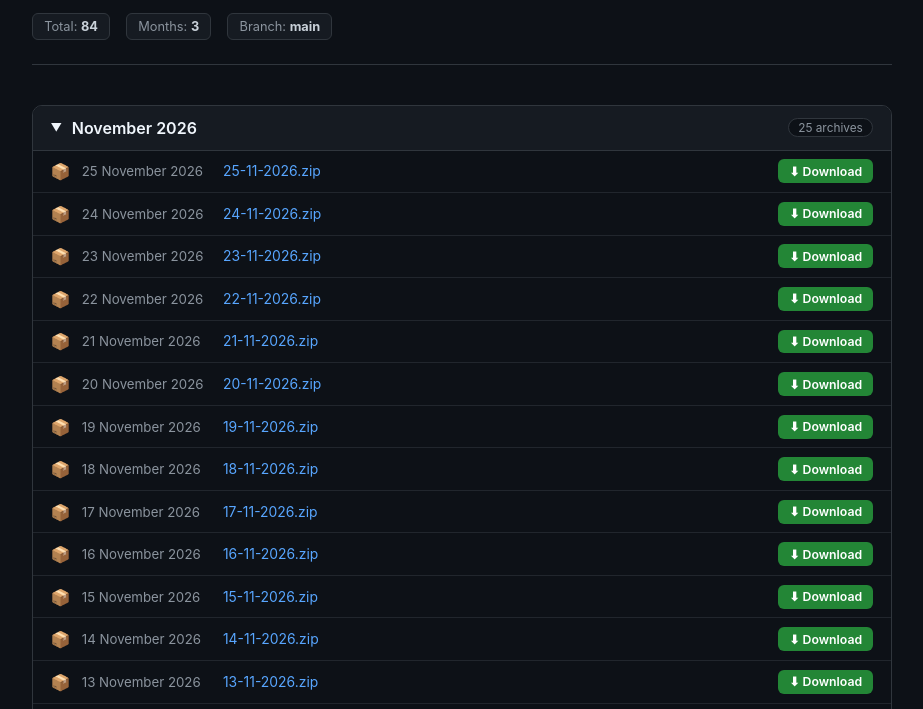
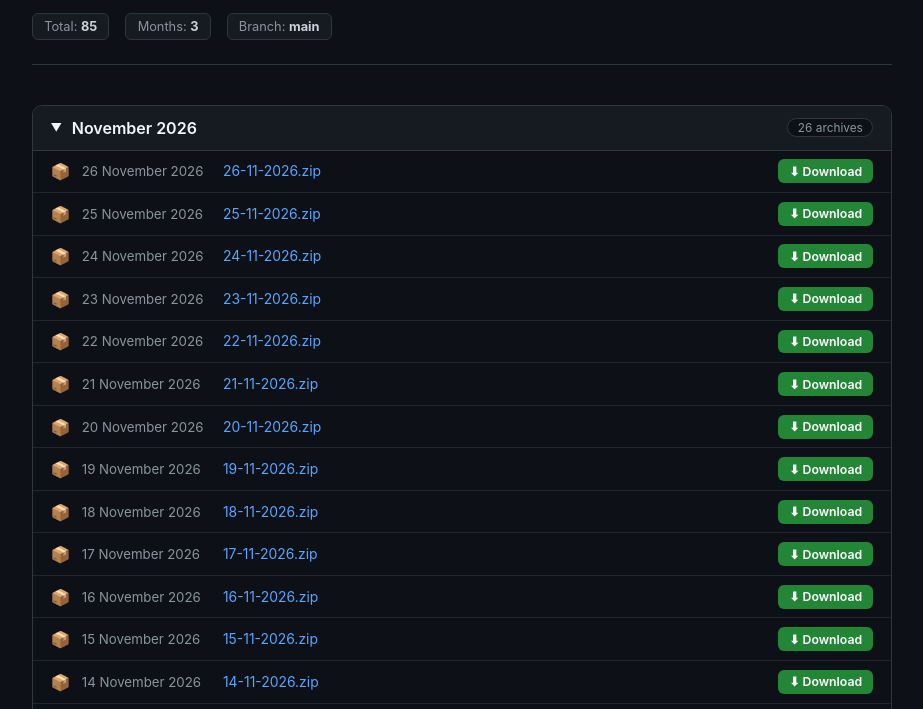
Before and after one commit to Rohan-quantxpress/bod-files, a plain HTML site: page index.html in a window 1280 px wide. Shown: the part 70-779 px from the top of the page, without its empty margins (178-1101 px from the left). Drawn offline with Linux system fonts and the light colour scheme.

Commit message:
docs: rebuild index for 26-11-2026.zip

```diff
--- a/index.html
+++ b/index.html
@@ -47,7 +47,7 @@
   <header>
     <h1>📁 Archives — <em>bod-files</em></h1>
     <div class="stats">
-      <span class="pill">Total: <strong>84</strong></span>
+      <span class="pill">Total: <strong>85</strong></span>
       <span class="pill">Months: <strong>3</strong></span>
       <span class="pill">Branch: <strong>main</strong></span>
     </div>
@@ -57,9 +57,15 @@
         <div class="group-header">
           <span class="toggle">▼</span>
           November 2026
-          <span class="badge">25 archives</span>
+          <span class="badge">26 archives</span>
         </div>
         <div class="group-body">
+            <div class="row">
+              <span class="icon">📦</span>
+              <span class="date">26 November 2026</span>
+              <a class="name" href="https://raw.githubusercontent.com/Rohan-quantxpress/bod-files/main/zips/26-11-2026.zip">26-11-2026.zip</a>
+              <a class="btn" href="https://raw.githubusercontent.com/Rohan-quantxpress/bod-files/main/zips/26-11-2026.zip" download>⬇ Download</a>
+            </div>
             <div class="row">
               <span class="icon">📦</span>
               <span class="date">25 November 2026</span>
```
